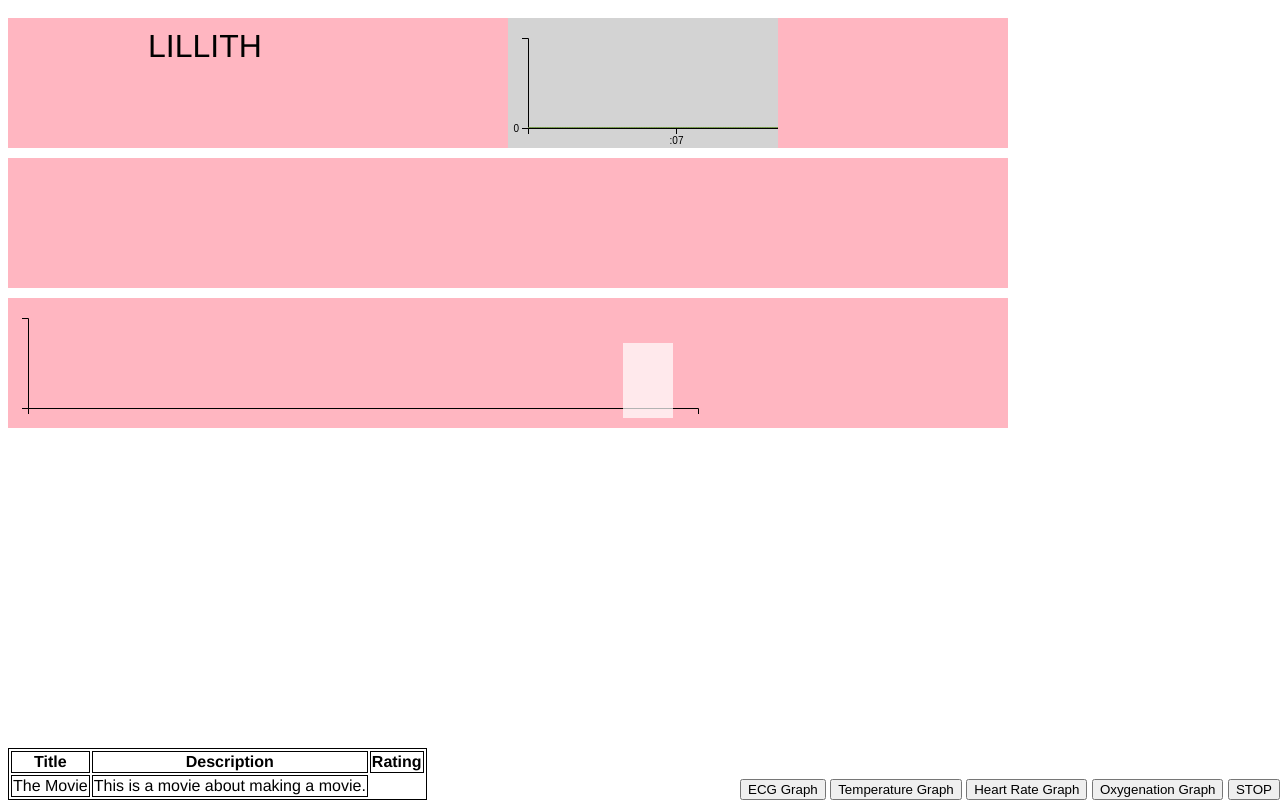
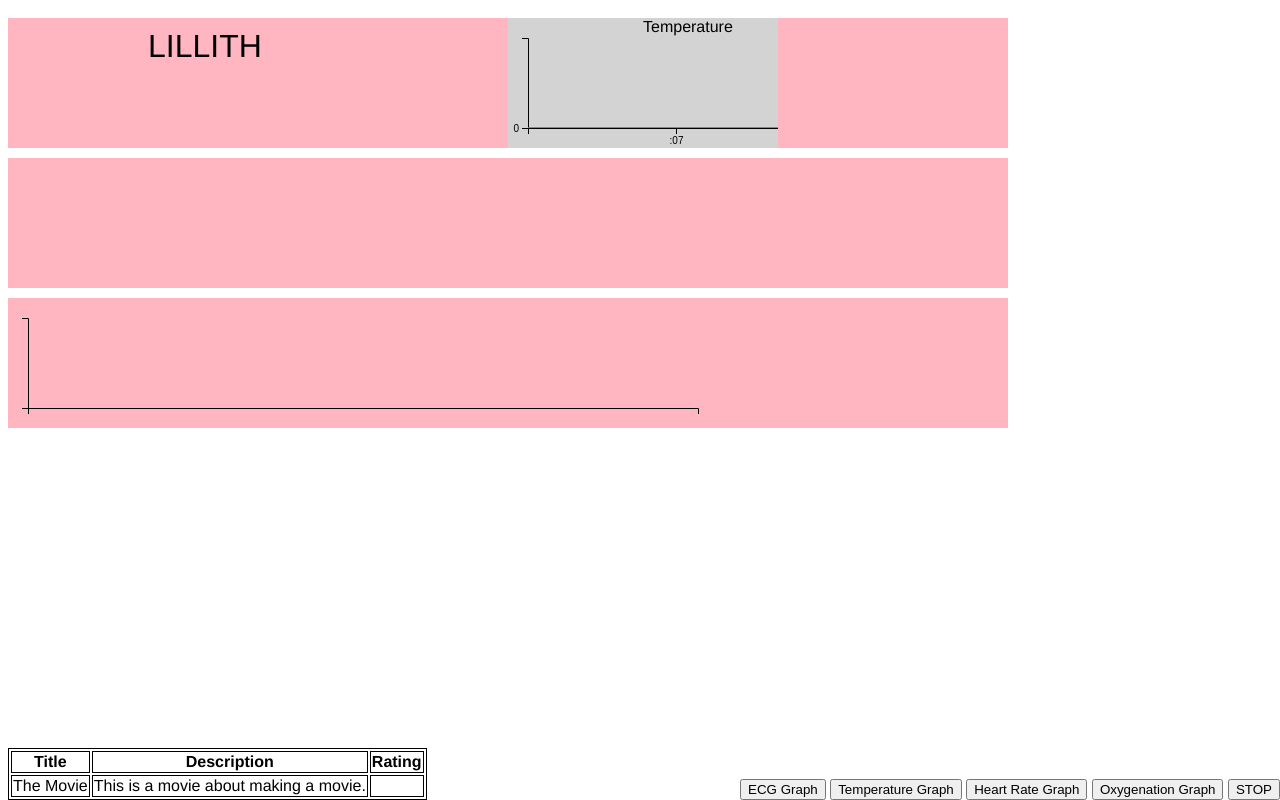
Before and after one commit to phillChoi/Graphing, a website: page pages/index.html in a window 1280 px wide. Both pictures are taken after a click on the button "Temperature Graph". Drawn offline with nearby package versions, Linux system fonts and the light colour scheme; no server answers.

Commit message:
Switch title of the graph

```diff
--- a/pages/index.html
+++ b/pages/index.html
@@ -90,6 +90,7 @@
             var chart = realTimeLineChart(vitals, 130, 710);
             seedData(lineArray, 500, vitals);
             d3.select("#chart1").datum(lineArray).call(chart);
+            document.getElementById("title").innerHTML = "ECG";
             break;
           case "TEMP":
             graphVar = "TEMP";
@@ -99,6 +100,7 @@
             var chart = realTimeLineChart(vitals, 130, 710);
             seedData(lineArray, 500, vitals);
             d3.select("#chart1").datum(lineArray).call(chart);
+            document.getElementById("title").innerHTML = "Temperature";
             break;
           case "HR":
             window.clearInterval(graphingIntervals);
@@ -119,6 +121,7 @@
             var chart = realTimeLineChart(vitals, 130, 710);
             seedData(lineArray, 500, vitals);
             d3.select("#chart1").datum(lineArray).call(chart);
+            document.getElementById("title").innerHTML = "Respirations";
             break;
           case "stop":
             lineArray = [];
@@ -204,6 +207,7 @@
           console.log("getting temp")
           updateTemp(lineArray, chart, '#chart1', data);
         };
+        document.getElementById("temperature").innerHTML = data;
       });
 
       socket.on('resp', function (data) {
@@ -243,6 +247,7 @@
     <div class="section" id="section1">
       <p class="patientName">LILLITH</p>
       <div id="chart-container">
+        <p id="title"></p>
         <div class="clickArea" id="area1"></div>
         <div class="chart" id="chart1"></div>
 
@@ -272,6 +277,7 @@
       <tr>
         <td value="movie">The Movie</td>
         <td>This is a movie about making a movie.</td>
+        <td id="temperature"></td>
       </tr>
 
     </tbody>
--- a/pages/scripts/script.js
+++ b/pages/scripts/script.js
@@ -83,24 +83,19 @@ function realTimeLineChart(array,height,width) {
         .append("path")
         .attr("class", "data");
 
-      var legendEnter = gEnter.append("g")
-        .attr("class", "legend")
-        .attr("transform", "translate(" + (width - margin.right - margin.left - 75) + ",25)");
-      legendEnter.append("rect")
-        .attr("width", 50)
-        .attr("height", 75)
-        .attr("fill", "#ffffff")
-        .attr("fill-opacity", 0.7);
-      legendEnter.selectAll("text")
-        .data(data).enter()
-        .append("text")
-        .attr("y", function (d, i) {
-          return (i * 20) + 25;
-        })
-        .attr("x", 5)
-        .attr("fill", function (d) {
-          return z(d.label);
-        });
+      // var legendEnter = gEnter.append("g")
+      //   .attr("class", "legend")
+      //   .attr("transform", "translate(" + (width - margin.right - margin.left - 75) + ",25)");
+      // legendEnter.selectAll("text")
+      //   .data(data).enter()
+      //   .append("text")
+      //   .attr("y", function (d, i) {
+      //     return (i * 20) + 25;
+      //   })
+      //   .attr("x", 5)
+      //   .attr("fill", function (d) {
+      //     return z(d.label);
+      //   });
 
       var svg = selection.select("svg");
       svg.attr('width', width).attr('height', height);
--- a/pages/styles.css
+++ b/pages/styles.css
@@ -45,6 +45,13 @@ table{
 
 th, td{
     border: solid 1px black;
+}
+
+#title{
+    position: absolute;
+    left: 50%;
+    width: 100px;
+    margin: 0;
 }
 
 
```
